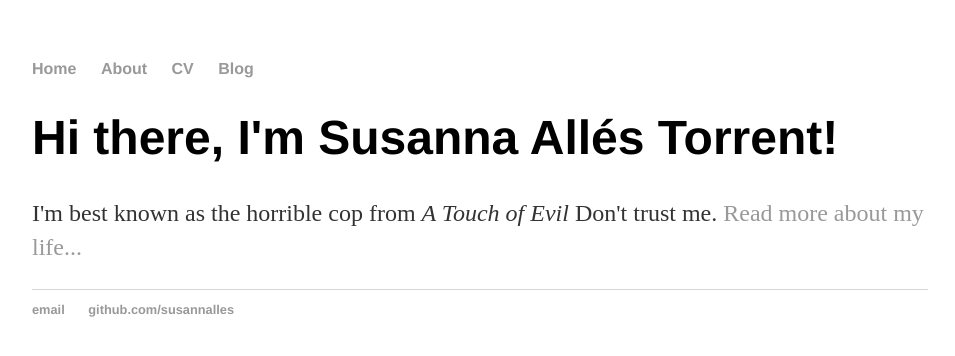
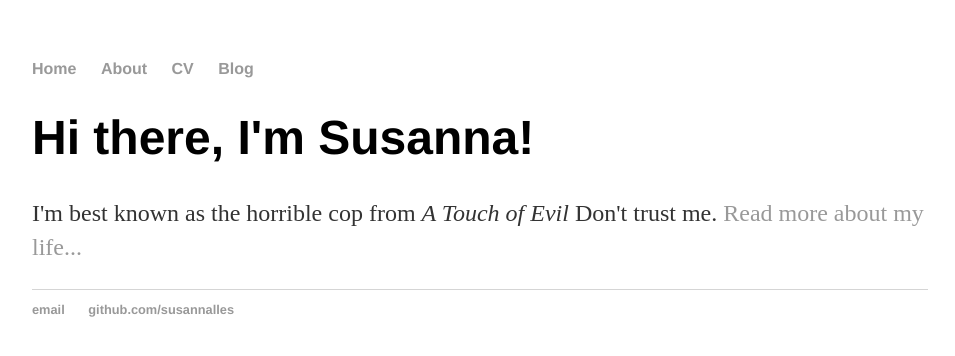
Before and after one commit to susannalles/JekyllSample, a Jekyll site: the page built from index.html, in a window 1280 px wide. Shown: the top 356 px of the page, without its empty margins (160-1115 px from the left). Built offline with Jekyll 4.4.1, drawn with Linux system fonts in a browser that asks for light colours.

Commit message:
Update index.html
transform index into markdown with some yml

```diff
--- a/index.html
+++ b/index.html
@@ -1,33 +1,9 @@
-<!DOCTYPE html>
-<html>
-	<head>
-		<meta charset="UTF-8">
-		<title>Susanna Alles Torrent</title>
-		<!-- link to main stylesheet -->
-		<link rel="stylesheet" type="text/css" href="css/main.css"/>
-
-	</head>
-	<body>
-		<nav>
-    		<ul>
-        		<li><a href="/">Home</a></li>
-	        	<li><a href="/about">About</a></li>
-        		<li><a href="/cv">CV</a></li>
-        		<li><a href="/blog">Blog</a></li>
-    		</ul>
-		</nav>
-		<div class="container">
-    		<div class="blurb">
-        		<h1>Hi there, I'm Susanna Allés Torrent!</h1>
-				<p>I'm best known as the horrible cop from <em>A Touch of Evil</em> Don't trust me.
-        <a href="/about">Read more about my life...</a></p>
-    		</div><!-- /.blurb -->
-		</div><!-- /.container -->
-		<footer>
-    		<ul>
-        		<li><a href="mailto:susannalles@gmail.com">email</a></li>
-        		<li><a href="https://github.com/susannalles">github.com/susannalles</a></li>
-			</ul>
-		</footer>
-	</body>
-</html>
+---
+layout: default
+title: Susanna Alles Torrent
+---
+<div class="blurb">
+	<h1>Hi there, I'm Susanna!</h1>
+	<p>I'm best known as the horrible cop from <em>A Touch of Evil</em> Don't trust me.
+		<a href="/about">Read more about my life...</a></p>
+</div><!-- /.blurb -->
```
